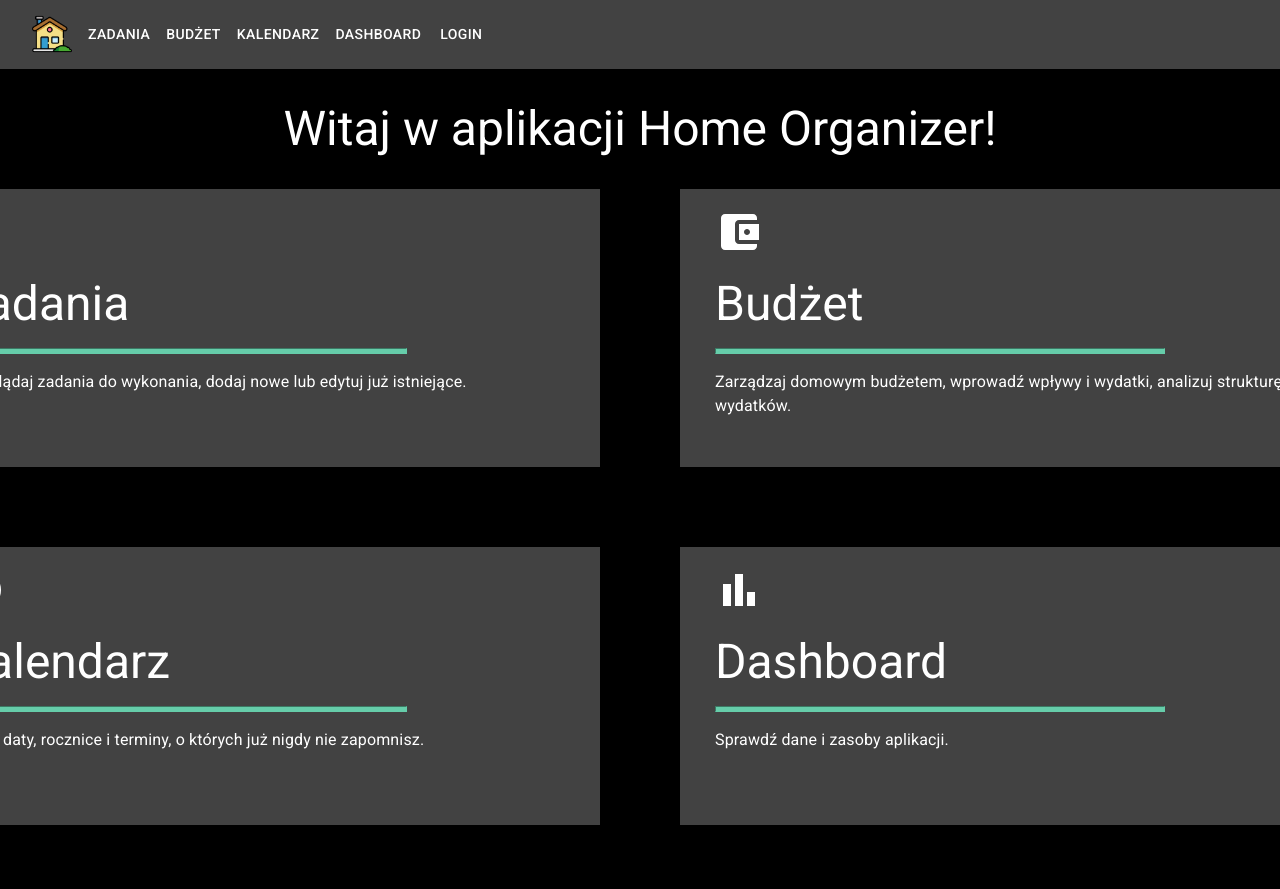
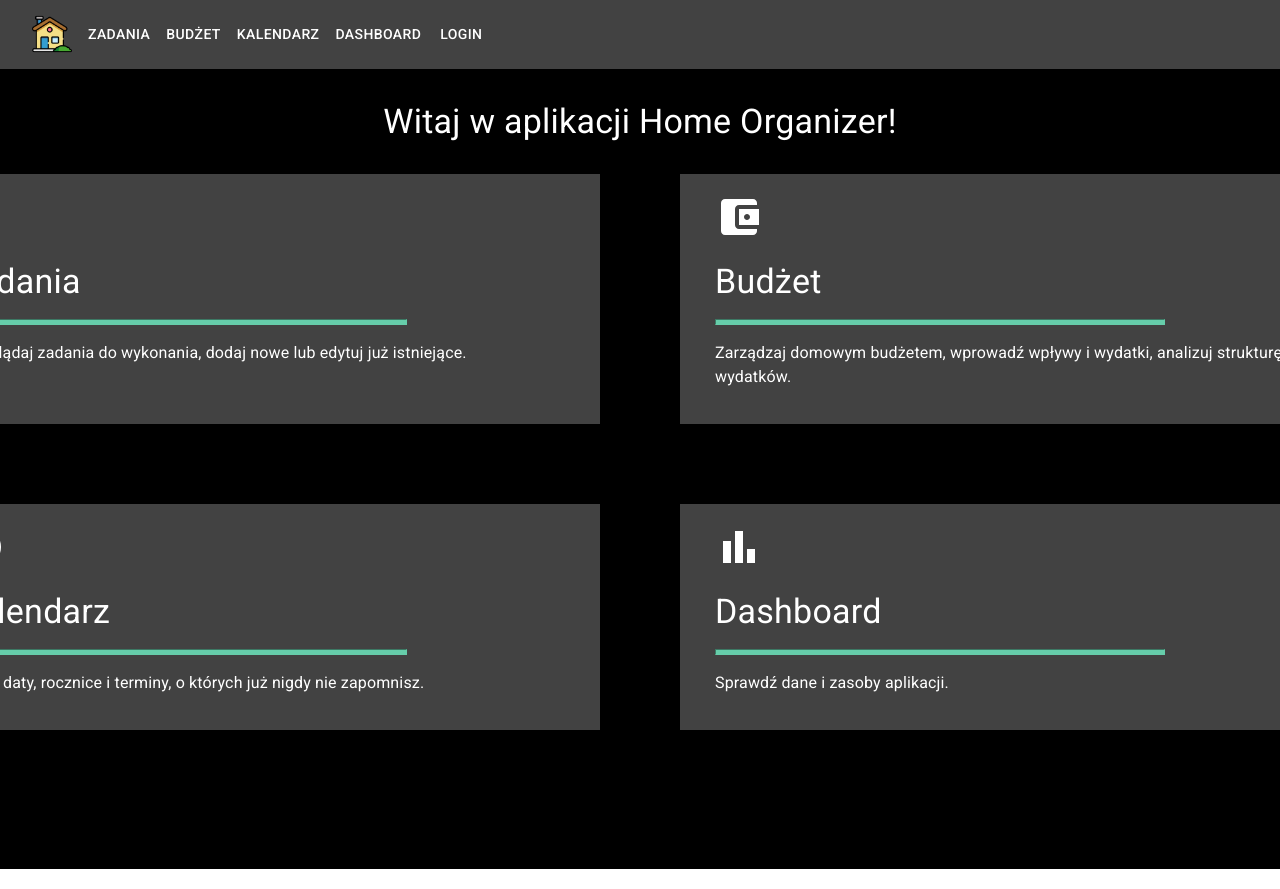
Before and after one commit to infoshareacademy/jfdzr5-pierwsza-linia-frontu, a React (Create React App) app: page / in a window 1280 px wide. Shown: the top 889 px of the page. Built offline with nearby package versions, Linux system fonts and the light colour scheme.

Commit message:
added links on main page

```diff
--- a/src/content/home/home.js
+++ b/src/content/home/home.js
@@ -1,8 +1,13 @@
 import { Link } from 'react-router-dom';
+
 import styled from 'styled-components';
+import { Theme } from "../../common/theme/theme";
+
 import {PageWrapper} from "../../common/page-wrapper/page-wrapper";
-import { Theme } from "../../common/theme/theme";
-import Typography from "@mui/material/Typography";
+
+import { Box } from "@mui/material";
+import { Typography } from "@mui/material";
+
 import FormatListNumberedIcon from '@mui/icons-material/FormatListNumbered';
 import AccountBalanceWalletIcon from '@mui/icons-material/AccountBalanceWallet';
 import ScheduleIcon from '@mui/icons-material/Schedule';
@@ -14,21 +19,6 @@ const TileContainer = styled.div`
     grid-gap: 1rem;
 `;
 
-const Tile = styled.div`
-    display: inline-block;
-    background: ${Theme.palette.secondary.main};
-    margin: 2rem;
-    padding: 1rem;
-    min-width: 40rem;
-    min-height: 15rem;
-    border: 3px solid transparent;
-    border-collapse: collapse;
-    &:hover {
-        cursor: pointer;
-        border: 3px solid ${Theme.palette.primary.contrastText}
-      }
-`
-
 const HorizontalLine = styled.hr`
     background-color: ${Theme.palette.primary.contrastText};
     border-color: ${Theme.palette.primary.contrastText};
@@ -39,32 +29,90 @@ const HorizontalLine = styled.hr`
 
 export const Home = () => {
     return <PageWrapper title="Home App">
-            <Typography variant="h3" >Witaj w aplikacji Home Organizer!</Typography>
+            <Typography variant="h4" >Witaj w aplikacji Home Organizer!</Typography>
             <TileContainer>
-                <Tile component={Link} to="/tasks">
+                <Box
+                component={Link}
+                to="/tasks"
+                sx={{
+                    background: Theme.palette.secondary.main,
+                    margin: "2rem",
+                    padding: "1rem",
+                    minWidth: "40rem",
+                    minHeight: "10rem",
+                    border: "3px solid transparent",
+                    borderCollapse: "collapse",
+                    textDecoration: "none",
+                    color: Theme.palette.secondary.contrastText,
+                    ":hover": {cursor: "pointer", border: `3px solid ${Theme.palette.primary.contrastText}`},
+                }}>
                 <FormatListNumberedIcon sx={{marginLeft: "1rem", fontSize: "3rem"}}/>
-                <Typography variant="h3" sx={{margin: "1rem"}}>Zadania</Typography>
+                <Typography variant="h4" sx={{margin: "1rem"}}>Zadania</Typography>
                 <HorizontalLine />
                 <Typography paragraph="true" sx={{margin:"1rem", fontSize: "1rem"}}>Przeglądaj zadania do wykonania, dodaj nowe lub edytuj już istniejące.</Typography>
-                </Tile>
-                <Tile component={Link} to="/budget">
+                </Box>
+                <Box
+                component={Link}
+                to="/budget"
+                sx={{
+                    background: Theme.palette.secondary.main,
+                    margin: "2rem",
+                    padding: "1rem",
+                    minWidth: "40rem",
+                    minHeight: "10rem",
+                    border: "3px solid transparent",
+                    borderCollapse: "collapse",
+                    textDecoration: "none",
+                    color: Theme.palette.secondary.contrastText,
+                    ":hover": {cursor: "pointer", border: `3px solid ${Theme.palette.primary.contrastText}`},
+                }}
+                >
                 <AccountBalanceWalletIcon sx={{marginLeft: "1rem", fontSize: "3rem"}}/>
-                <Typography variant="h3" sx={{margin: "1rem"}}>Budżet</Typography>
+                <Typography variant="h4" sx={{margin: "1rem"}}>Budżet</Typography>
                 <HorizontalLine />
                 <Typography paragraph="true" sx={{margin:"1rem", fontSize: "1rem"}}>Zarządzaj domowym budżetem, wprowadź wpływy i wydatki, analizuj strukturę wydatków.</Typography>
-                </Tile>
-                <Tile component={Link} to="/calendar">
+                </Box>
+                <Box
+                component={Link}
+                to="/calendar"
+                sx={{
+                    background: Theme.palette.secondary.main,
+                    margin: "2rem",
+                    padding: "1rem",
+                    minWidth: "40rem",
+                    minHeight: "10rem",
+                    border: "3px solid transparent",
+                    borderCollapse: "collapse",
+                    textDecoration: "none",
+                    color: Theme.palette.secondary.contrastText,
+                    ":hover": {cursor: "pointer", border: `3px solid ${Theme.palette.primary.contrastText}`},
+                }}
+                >
                 <ScheduleIcon sx={{marginLeft: "1rem", fontSize: "3rem"}}/>
-                <Typography variant="h3" sx={{margin: "1rem"}}>Kalendarz</Typography>
+                <Typography variant="h4" sx={{margin: "1rem"}}>Kalendarz</Typography>
                 <HorizontalLine />
                 <Typography paragraph="true" sx={{margin:"1rem", fontSize: "1rem"}}>Dodaj daty, rocznice i terminy, o których już nigdy nie zapomnisz.</Typography>
-                </Tile>
-                <Tile component={Link} to="/dashboard">
+                </Box>
+                <Box
+                component={Link}
+                to="/dashboard"
+                sx={{
+                    background: Theme.palette.secondary.main,
+                    margin: "2rem",
+                    padding: "1rem",
+                    minWidth: "40rem",
+                    minHeight: "10rem",
+                    border: "3px solid transparent",
+                    borderCollapse: "collapse",
+                    textDecoration: "none",
+                    color: Theme.palette.secondary.contrastText,
+                    ":hover": {cursor: "pointer", border: `3px solid ${Theme.palette.primary.contrastText}`},
+                }}>
                 <BarChartIcon sx={{marginLeft: "1rem", fontSize: "3rem"}}/>
-                <Typography variant="h3" sx={{margin: "1rem"}}>Dashboard</Typography>
+                <Typography variant="h4" sx={{margin: "1rem"}}>Dashboard</Typography>
                 <HorizontalLine />
                 <Typography paragraph="true" sx={{margin:"1rem", fontSize: "1rem"}}>Sprawdź dane i zasoby aplikacji.</Typography>
-                </Tile>
+                </Box>
             </TileContainer>
     </PageWrapper>
 }
```
